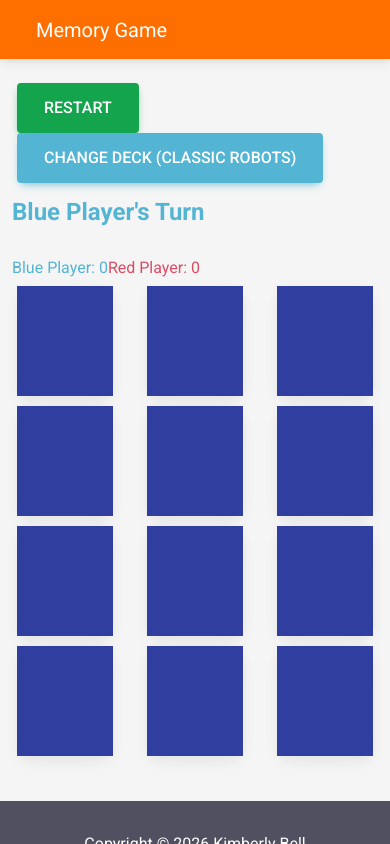
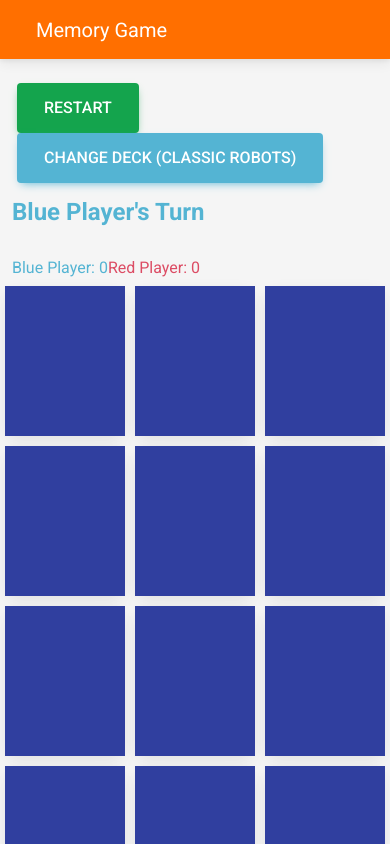
Before and after one commit to TzolkinB/Memory, a React (Vite) app: page / in a window 390 px wide. Shown: the top 844 px of the page. Built offline with nearby package versions, Linux system fonts and the light colour scheme.

Commit message:
fix dragon card UI all views

```diff
--- a/src/components/Card.tsx
+++ b/src/components/Card.tsx
@@ -34,7 +34,7 @@ const Card: React.FC<CardProps> = ({
     <React.Fragment>
       {shuffleBots.map((card, i) => {
         return (
-          <MDBCol sm="4" size={4} key={i}>
+          <MDBCol sm="4" lg="3" size={4} key={i} className="px-0">
             <MDBCard
               data-testid="card"
               data-face-up={card.isFaceUp}
@@ -43,14 +43,16 @@ const Card: React.FC<CardProps> = ({
               aria-label={`${card.isFaceUp ? 'Face-up' : 'Face-down'} card with ${selectedDeck} ${card.id}`}
               tabIndex={0}
               onClick={() => handleFlip(card, i)}
+              className="w-auto"
             >
               <MDBCardBody className={card.isFaceUp ? '' : 'card-back'}>
                 <img
                   role="presentation"
                   src={getImageSrc(card)}
                   alt={getImageAlt(card)}
-                  height="150"
-                  width="150"
+                  // height="150"
+                  // width="150"
+                  className="img-fluid"
                 />
               </MDBCardBody>
             </MDBCard>
--- a/src/css/app.css
+++ b/src/css/app.css
@@ -39,14 +39,21 @@ a:hover {
 }
 
 .card-deck .card {
-  height: 175px;
+  height: 150px;
   margin: 5px;
   cursor: pointer;
+  position: relative;
 }
 
 .card-body {
-  text-align: center;
   padding: 0 !important;
+}
+
+.card-body img {
+  position: absolute;
+  object-fit: contain;
+  width: 100%;
+  height: 100%;
 }
 
 .card-back {
@@ -88,22 +95,13 @@ footer a:visited {
     margin-top: 10px;
   }
 
-  .info table {
-    display: none;
-  }
-
   .card-deck {
     flex-flow: row wrap;
     margin-left: 0;
   }
 
   .card-deck .card {
-    height: 110px;
-  }
-
-  .card-body img {
-    height: 100px;
-    width: 100px;
+    max-height: auto;
   }
 }
 
```
